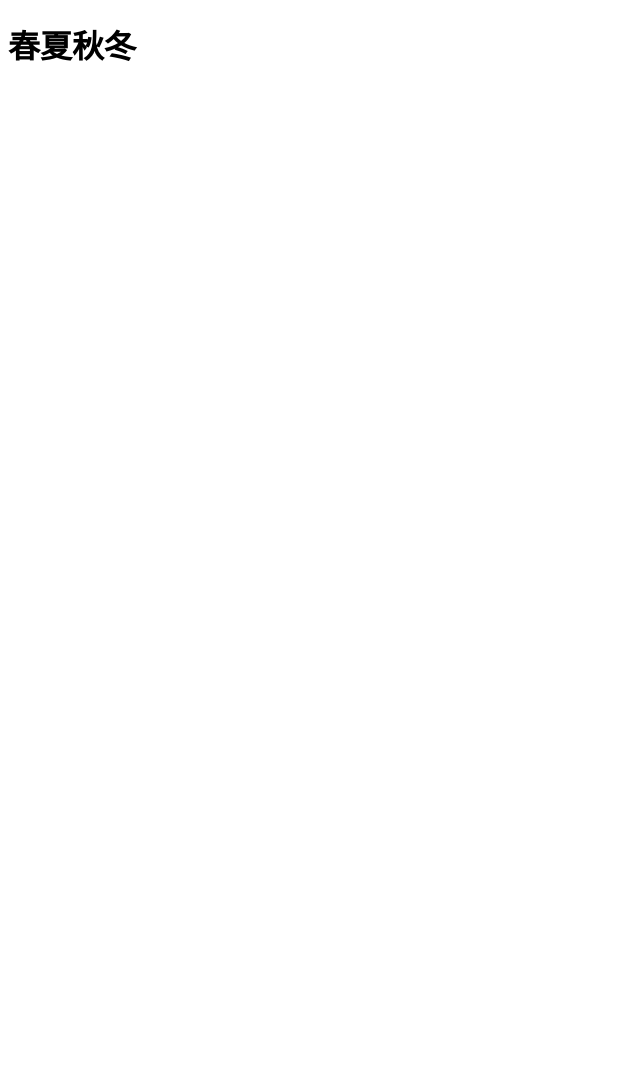
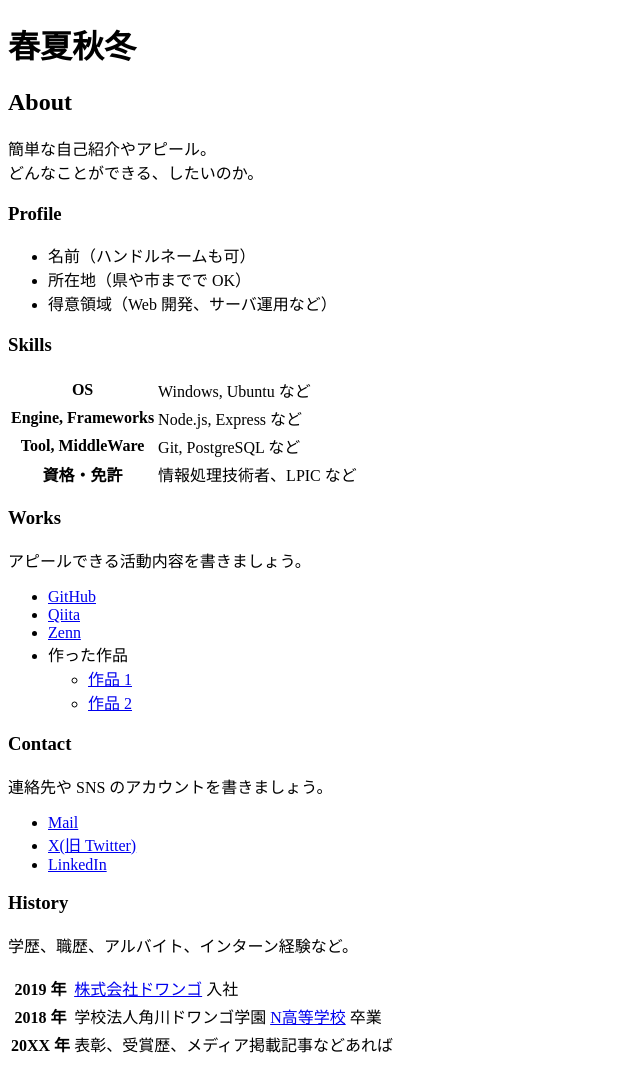
Before and after one commit to harunatsuakihuyu/harunatsuakihuyu.github.io, a plain HTML site: page index.html in a window 1280 px wide. Shown: the whole page, without its empty margins (0-640 px from the left). Before the commit the page ends 800 px from the top, so only its background shows below. Drawn offline with Linux system fonts and the light colour scheme.

Commit message:
ポートフォリオに必要な情報を追加

```diff
--- a/index.html
+++ b/index.html
@@ -7,5 +7,78 @@
   </head>
   <body>
     <h1>春夏秋冬</h1>
+
+    <h2>About</h2>
+    <p>
+      簡単な自己紹介やアピール。<br>
+      どんなことができる、したいのか。
+    </p>
+
+    <h3>Profile</h3>
+    <ul>
+      <li>名前（ハンドルネームも可）</li>
+      <li>所在地（県や市までで OK）</li>
+      <li>得意領域（Web 開発、サーバ運用など）</li>
+    </ul>
+
+    <h3>Skills</h3>
+    <table>
+      <tr>
+        <th>OS</th>
+        <td>Windows, Ubuntu など</td>
+      </tr>
+      <tr>
+        <th>Engine, Frameworks</th>
+        <td>Node.js, Express など</td>
+      </tr>
+      <tr>
+        <th>Tool, MiddleWare</th>
+        <td>Git, PostgreSQL など</td>
+      </tr>
+      <tr>
+        <th>資格・免許</th>
+        <td>情報処理技術者、LPIC など</td>
+      </tr>
+    </table>
+
+    <h3>Works</h3>
+    <p>アピールできる活動内容を書きましょう。</p>
+    <ul>
+      <li><a href="https://github.com/">GitHub</a></li>
+      <li><a href="https://qiita.com/">Qiita</a></li>
+      <li><a href="https://zenn.dev/">Zenn</a></li>
+      <li>
+        作った作品
+        <ul>
+          <li><a href="https://example.com/">作品 1</a></li>
+          <li><a href="https://example.com/">作品 2</a></li>
+        </ul>
+      </li>
+    </ul>
+
+    <h3>Contact</h3>
+    <p>連絡先や SNS のアカウントを書きましょう。</p>
+    <ul>
+      <li><a href="mailto:name@example.com">Mail</a></li>
+      <li><a href="https://x.com/n_yobikou">X(旧 Twitter)</a></li>
+      <li><a href="https://www.linkedin.com/">LinkedIn</a></li>
+    </ul>
+
+    <h3>History</h3>
+    <p>学歴、職歴、アルバイト、インターン経験など。</p>
+    <table>
+      <tr>
+        <th>2019 年</th>
+        <td><a href="https://dwango.co.jp/">株式会社ドワンゴ</a> 入社</td>
+      </tr>
+      <tr>
+        <th>2018 年</th>
+        <td>学校法人角川ドワンゴ学園 <a href="https://nnn.ed.jp/">N高等学校</a> 卒業</td>
+      </tr>
+      <tr>
+        <th>20XX 年</th>
+        <td>表彰、受賞歴、メディア掲載記事などあれば</td>
+      </tr>
+    </table>
   </body>
 </html>
```
